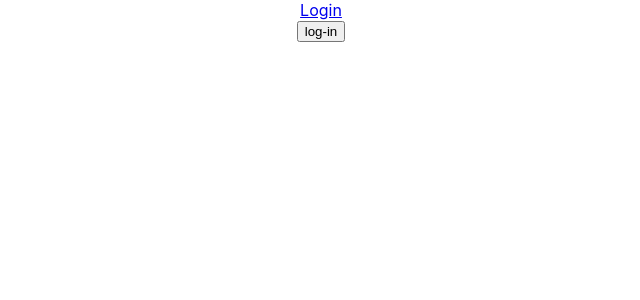
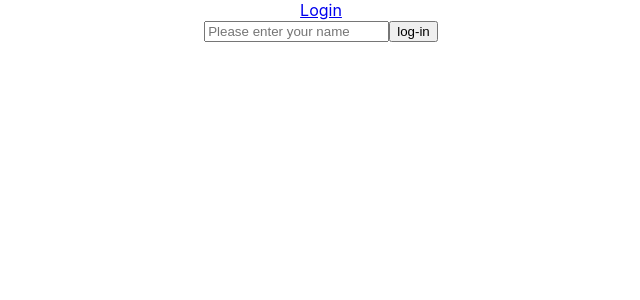
Before and after one commit to YakyRef/dooers, a React (Create React App) app: page /login in a window 1280 px wide. Shown: the top 300 px of the page, without its empty margins (319-959 px from the left). Built offline with nearby package versions, Linux system fonts and the light colour scheme; no server answers.

Commit message:
Refactor flow

```diff
--- a/src/components/FinishSignUp/index.js
+++ b/src/components/FinishSignUp/index.js
@@ -1,9 +1,9 @@
 import React, { useEffect } from "react";
 import firebase from "../../firebase";
-function FinishSignUp() {
+function FinishSignUp(props) {
   useEffect(() => {
     firebase.isSignInWithEmailLink();
-  });
+  }, []);
   return <div>FinishSignUp</div>;
 }
 export default FinishSignUp;
--- a/src/components/Home/index.js
+++ b/src/components/Home/index.js
@@ -8,7 +8,6 @@ function Home(props) {
   if (!user) {
     props.history.push("/login");
   }
-  // create 2 refs
   const fileButtonEl = useRef(null);
   const progressBarEl = useRef(null);
   // create event listener to "fileButton
--- a/src/components/LogIn/index.js
+++ b/src/components/LogIn/index.js
@@ -1,4 +1,4 @@
-import React, { useContext, useEffect } from "react";
+import React, { useContext, useEffect, useState } from "react";
 import firebase, { FirebaseContext } from "../../firebase/";
 const USER_DETAILS = {
   email: "yaky.refael@yahoo.com",
@@ -7,6 +7,7 @@ const USER_DETAILS = {
 
 function LogIn(props) {
   const { user } = useContext(FirebaseContext);
+  const [email, setEmail] = useState("");
   useEffect(() => {
     if (user) {
       props.history.push("/");
@@ -15,14 +16,24 @@ function LogIn(props) {
 
   function loginClickHandler() {
     firebase
-      .signInWithEmailAndPass(USER_DETAILS.email, USER_DETAILS.password)
-      .then(() => {
-        props.history.push("/");
-      });
+      .signInWithEmail(USER_DETAILS.email)
+      .then(() => alert("Please check your email"))
+      .catch((error) => console.log(error));
+  }
+
+  function handleEmailChange(e) {
+    setEmail(e.target.value);
+    console.log(e.target.value);
   }
 
   return (
     <div>
+      <input
+        name="username"
+        value={email}
+        onChange={handleEmailChange}
+        placeholder="Please enter your name"
+      />
       <button onClick={loginClickHandler}>log-in</button>{" "}
     </div>
   );
--- a/src/firebase/firebase.js
+++ b/src/firebase/firebase.js
@@ -61,6 +61,9 @@ class Firebase {
         .then((result) => {
           console.log("res", result);
           window.localStorage.removeItem("emailForSignIn");
+          if (result.user) {
+            window.location.href = "/";
+          }
         })
         .catch((error) => {
           console.log(error.code);
```
